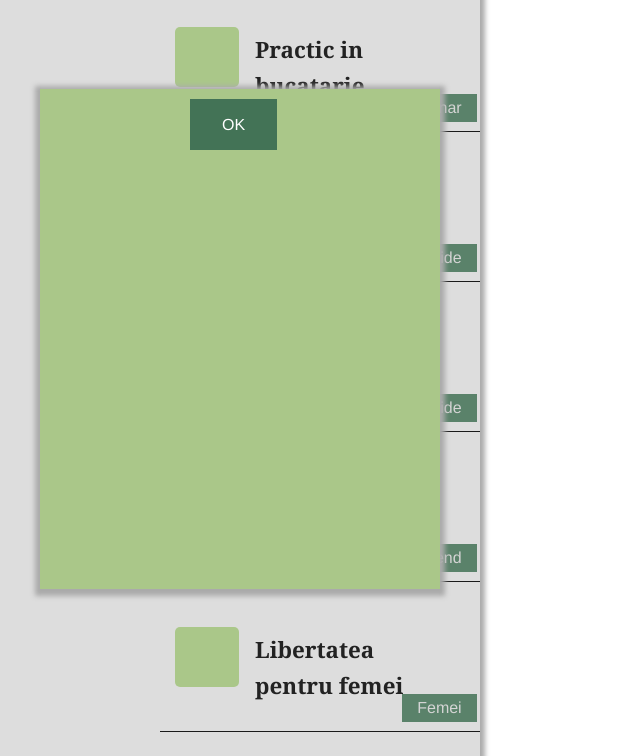
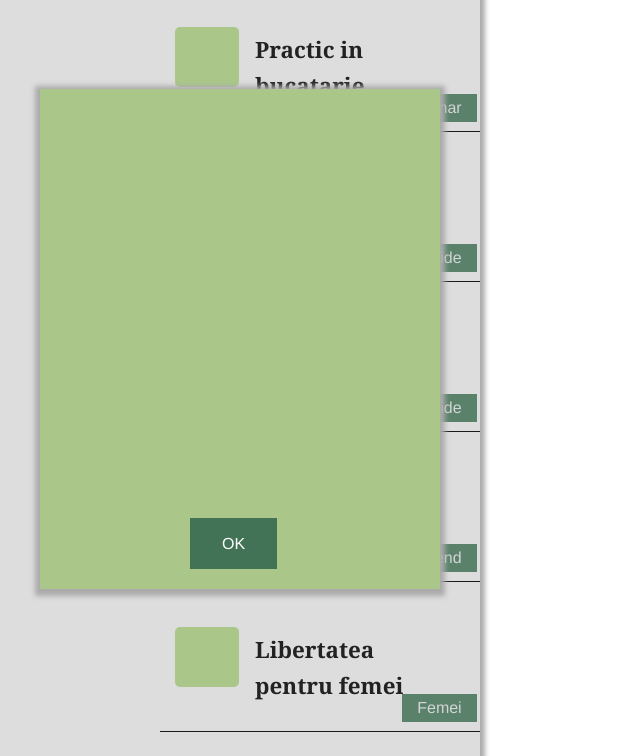
Before and after one commit to mihneadb/ziare-ui, a plain HTML site: page index.html in a window 1280 px wide. Both pictures are taken after a click on the button 435 px from the left and 40 px from the top of the page. Shown: the part 98-854 px from the top of the page, without its empty margins (0-640 px from the left). Drawn offline with Linux system fonts and the light colour scheme.

Commit message:
put button down

```diff
--- a/css/styles.css
+++ b/css/styles.css
@@ -171,8 +171,8 @@ button:focus {
 }
 
 #order-div button {
-    position: relative;
+    position: absolute;
     left: 150px;
-    top: 10px;
+    bottom: 0px;
     background-color: #437356;
 }
```
